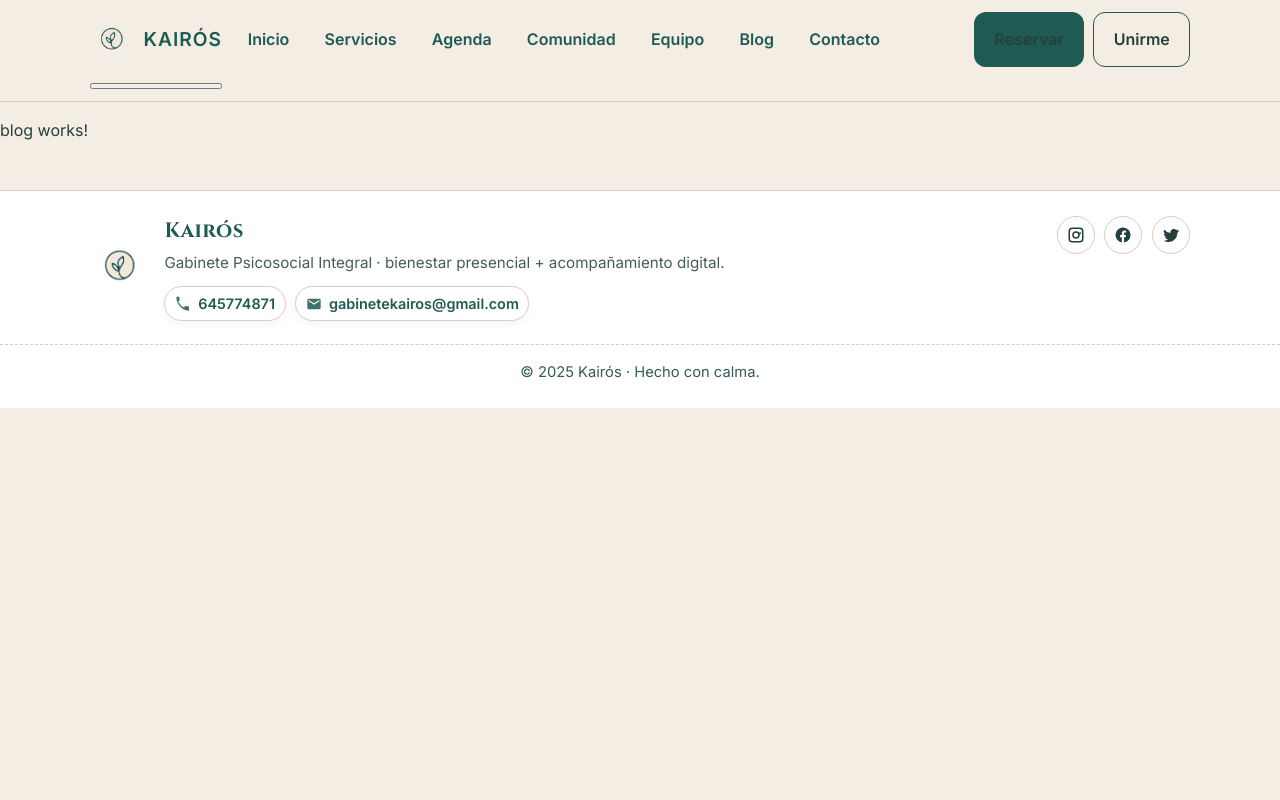
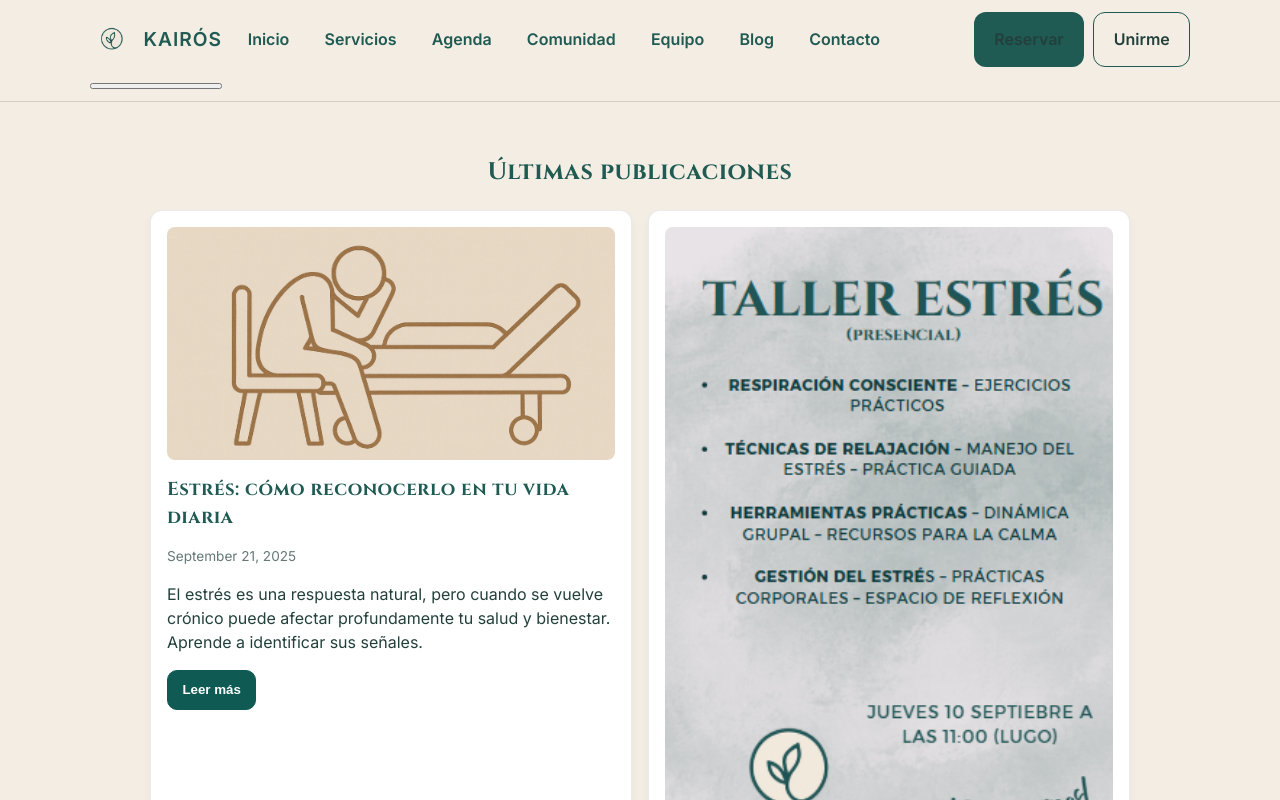
Before and after one commit to edarlinae/kairos-web, an Angular app: page /blog in a window 1280 px wide. Shown: the top 800 px of the page. Built offline with nearby package versions, Linux system fonts and the light colour scheme.

Commit message:
preparación blog con articulos

```diff
--- a/src/app/pages/blog/blog.component.html
+++ b/src/app/pages/blog/blog.component.html
@@ -1 +1,33 @@
-<p>blog works!</p>
+<section class="blog container">
+  <h2 class="font-cinzel">Últimas publicaciones</h2>
+
+  <div class="articles">
+    <article *ngFor="let post of posts">
+      <img [src]="post.image" [alt]="post.title" />
+      <h3>{{ post.title }}</h3>
+      <p class="date">{{ post.date | date: 'longDate' }}</p>
+      <p>{{ post.excerpt }}</p>
+      <button class="btn btn-primary btn-white-text" (click)="openPost(post)">
+        Leer más
+      </button>
+    </article>
+  </div>
+
+  <!-- Modal -->
+  <div class="modal" *ngIf="selectedPost">
+    <div class="modal__content">
+      <button class="modal__close" (click)="closePost()" aria-label="Cerrar">
+        &times;
+      </button>
+
+      <img
+        class="modal__image"
+        [src]="selectedPost!.image"
+        [alt]="selectedPost!.title"
+      />
+      <h2 class="font-cinzel">{{ selectedPost!.title }}</h2>
+      <p class="date">{{ selectedPost!.date | date: 'longDate' }}</p>
+      <div class="content" [innerHTML]="selectedPost!.content"></div>
+    </div>
+  </div>
+</section>
--- a/src/app/pages/blog/blog.component.scss
+++ b/src/app/pages/blog/blog.component.scss
@@ -0,0 +1,110 @@
+.blog {
+  padding: 2rem 0;
+  text-align: center;
+  max-width: 980px;
+  margin: 0 auto;
+}
+
+.articles {
+  display: grid;
+  grid-template-columns: repeat(auto-fit, minmax(260px, 1fr));
+  gap: 1rem;
+  margin-top: 0.8rem;
+}
+
+article {
+  background: #fff;
+  border: 1px solid rgba(0, 0, 0, 0.08);
+  border-radius: 12px;
+  padding: 1rem;
+  text-align: left;
+  box-shadow: 0 4px 10px rgba(0, 0, 0, 0.04);
+}
+
+article img {
+  width: 100%;
+  height: auto;
+  border-radius: 8px;
+  margin-bottom: 0.6rem;
+}
+
+h3 {
+  margin: 0 0 0.2rem;
+}
+
+.date {
+  font-size: 0.85rem;
+  opacity: 0.7;
+  margin-bottom: 0.4rem;
+}
+
+.btn {
+  display: inline-flex;
+  align-items: center;
+  justify-content: center;
+  height: 40px;
+  padding: 0 0.9rem;
+  border-radius: 10px;
+  border: 1px solid rgba(0, 0, 0, 0.18);
+  background: #fff;
+  text-decoration: none;
+  cursor: pointer;
+  transition: 0.15s ease;
+}
+.btn:hover {
+  transform: translateY(-1px);
+}
+.btn-primary {
+  background: #0f5b53;
+  color: #fff;
+  border-color: #0f5b53;
+}
+.btn-white-text {
+  color: #fff;
+}
+
+/* Modal */
+.modal {
+  position: fixed;
+  inset: 0;
+  background: rgba(0, 0, 0, 0.55);
+  display: grid;
+  place-items: center;
+  padding: 1rem;
+  z-index: 1000;
+}
+
+.modal__content {
+  background: #fff;
+  border-radius: 14px;
+  max-width: 760px;
+  width: 100%;
+  padding: 1rem;
+  text-align: left;
+  position: relative;
+}
+
+.modal__close {
+  position: absolute;
+  top: 8px;
+  right: 10px;
+  background: transparent;
+  border: none;
+  font-size: 1.8rem;
+  line-height: 1;
+  cursor: pointer;
+}
+
+.modal__image {
+  width: 100%;
+  height: auto;
+  border-radius: 8px;
+  margin-bottom: 0.6rem;
+}
+
+.content :is(p, ul, ol) {
+  line-height: 1.6;
+}
+.content ul {
+  padding-left: 1.1rem;
+}
--- a/src/app/pages/blog/blog.component.ts
+++ b/src/app/pages/blog/blog.component.ts
@@ -1,12 +1,47 @@
-import { Component } from '@angular/core';
+import { Component, OnInit } from '@angular/core';
+import { HttpClient } from '@angular/common/http';
+import { NgFor, NgIf, DatePipe } from '@angular/common';
+
+export interface BlogPost {
+  id: number;
+  title: string;
+  date: string;      // ISO yyyy-mm-dd
+  image: string;
+  excerpt: string;
+  content: string;   // HTML
+  category?: string;
+}
 
 @Component({
   selector: 'app-blog',
   standalone: true,
-  imports: [],
+  imports: [NgFor, NgIf, DatePipe],
   templateUrl: './blog.component.html',
-  styleUrl: './blog.component.scss'
+  styleUrls: ['./blog.component.scss'],
 })
-export class BlogComponent {
+export class BlogComponent implements OnInit {
+  posts: BlogPost[] = [];
+  selectedPost: BlogPost | null = null;
 
+  constructor(private http: HttpClient) {}
+
+  ngOnInit(): void {
+    this.http.get<BlogPost[]>('assets/blog.json').subscribe((data) => {
+      // ordenar por fecha desc
+      this.posts = data.sort(
+        (a, b) => new Date(b.date).getTime() - new Date(a.date).getTime()
+      );
+    });
+  }
+
+  openPost(post: BlogPost) {
+    this.selectedPost = post;
+    // opcional: bloquear scroll al abrir modal
+    document.body.style.overflow = 'hidden';
+  }
+
+  closePost() {
+    this.selectedPost = null;
+    document.body.style.overflow = '';
+  }
 }
--- a/src/assets/blog.json
+++ b/src/assets/blog.json
@@ -1,20 +1,18 @@
 [
   {
     "id": 1,
-    "title": "Cómo gestionar el estrés en el día a día",
-    "date": "2025-09-01",
-    "excerpt": "Pequeños hábitos que marcan la diferencia para recuperar la calma en medio de la rutina.",
-    "content": "El estrés forma parte de la vida moderna, pero podemos aprender a gestionarlo mejor. En este artículo compartimos técnicas sencillas como la respiración consciente, pausas activas y la importancia de un descanso adecuado.",
+    "title": "Estrés: cómo reconocerlo en tu vida diaria",
+    "date": "2025-09-21",
     "image": "assets/blog/estres.jpg",
-    "category": "Salud mental"
+    "excerpt": "El estrés es una respuesta natural, pero cuando se vuelve crónico puede afectar profundamente tu salud y bienestar. Aprende a identificar sus señales.",
+    "content": "<p>El estrés es una reacción normal de nuestro cuerpo ante las exigencias del entorno. En dosis pequeñas puede ayudarnos a concentrarnos y rendir mejor, pero cuando se mantiene de forma prolongada afecta tanto a nuestra mente como a nuestro cuerpo.</p>\n\n<h3>Señales físicas del estrés</h3>\n<ul>\n  <li>Tensión muscular constante, especialmente en cuello y espalda.</li>\n  <li>Cefaleas frecuentes o migrañas.</li>\n  <li>Trastornos del sueño: dificultad para conciliar o mantener el sueño.</li>\n  <li>Problemas digestivos (acidez, dolor abdominal, estreñimiento o diarrea).</li>\n</ul>\n\n<h3>Señales emocionales</h3>\n<ul>\n  <li>Irritabilidad o enfado con facilidad.</li>\n  <li>Sentimiento de ansiedad constante.</li>\n  <li>Dificultad para relajarse incluso en momentos de descanso.</li>\n  <li>Sensación de vacío o apatía.</li>\n</ul>\n\n<h3>Cómo empezar a manejarlo</h3>\n<p>Reconocer estas señales es el primer paso. Incorporar pequeños cambios puede marcar la diferencia:</p>\n<ul>\n  <li>Practicar ejercicios de respiración consciente unos minutos al día.</li>\n  <li>Incorporar pausas activas en la jornada laboral.</li>\n  <li>Realizar ejercicio físico moderado al menos tres veces por semana.</li>\n  <li>Cuidar la higiene del sueño: horarios regulares y desconexión digital.</li>\n</ul>\n<p>Si el estrés comienza a interferir de forma significativa en tu vida diaria, es importante buscar apoyo profesional. No tienes que enfrentarlo solo.</p>"
   },
   {
     "id": 2,
-    "title": "Taller de relajación y mindfulness en Kairos",
-    "date": "2025-09-10",
-    "excerpt": "Nuestro último taller dejó grandes experiencias. Aquí te contamos cómo fue y compartimos algunas fotos.",
-    "content": "El pasado sábado celebramos un taller de mindfulness donde exploramos la meditación guiada, la relajación corporal y ejercicios prácticos. Fue una jornada de conexión y bienestar que queremos repetir muy pronto.",
+    "title": "Así es nuestro Taller de Estrés: un espacio para recuperar el equilibrio",
+    "date": "2025-09-18",
     "image": "assets/blog/taller.jpg",
-    "category": "Talleres"
+    "excerpt": "Te presentamos cómo funciona nuestro Taller de Estrés: un encuentro práctico, grupal y cercano para aprender técnicas que realmente ayudan.",
+    "content": "<p>Nuestro <strong>Taller de Estrés</strong> está diseñado para que vivas una experiencia práctica y enriquecedora en un entorno cercano. El objetivo es que aprendas herramientas que puedas aplicar en tu día a día para mejorar tu bienestar.</p>\n\n<h3>¿Qué trabajamos en el taller?</h3>\n<ul>\n  <li><strong>Respiración consciente:</strong> ejercicios guiados para calmar la mente y oxigenar el cuerpo.</li>\n  <li><strong>Técnicas de relajación:</strong> manejo del estrés a través de dinámicas guiadas y sencillas.</li>\n  <li><strong>Herramientas prácticas:</strong> recursos grupales e individuales para la gestión emocional.</li>\n  <li><strong>Gestión del estrés corporal:</strong> actividades de conexión con el cuerpo y espacio de reflexión.</li>\n</ul>\n\n<h3>Una experiencia compartida</h3>\n<p>El taller no solo se basa en técnicas, sino también en la fuerza del grupo. Compartir experiencias con otras personas permite normalizar lo que sentimos y aprender de los demás.</p>\n\n<h3>¿Qué te llevarás del taller?</h3>\n<ul>\n  <li>Un plan claro para manejar tu estrés.</li>\n  <li>Técnicas que podrás aplicar en cualquier momento.</li>\n  <li>Apoyo de profesionales y del grupo.</li>\n  <li>Un espacio de autocuidado y reflexión.</li>\n</ul>\n\n<p>Recuerda: el cambio comienza con un primer paso. Te esperamos en el próximo encuentro para que vivas esta experiencia y empieces a construir hábitos más saludables.</p>"
   }
 ]
```
